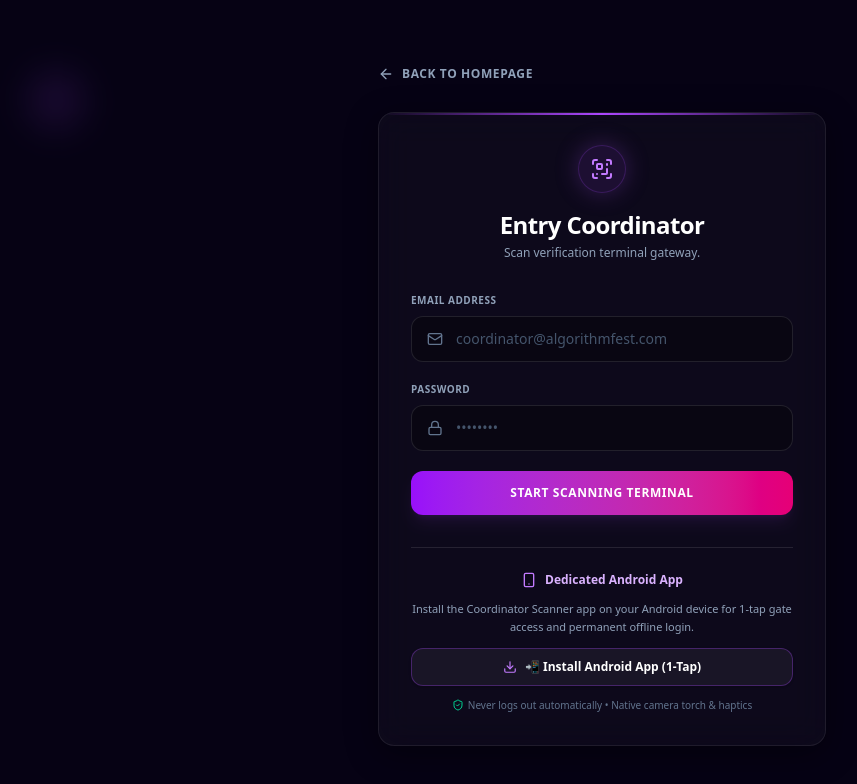
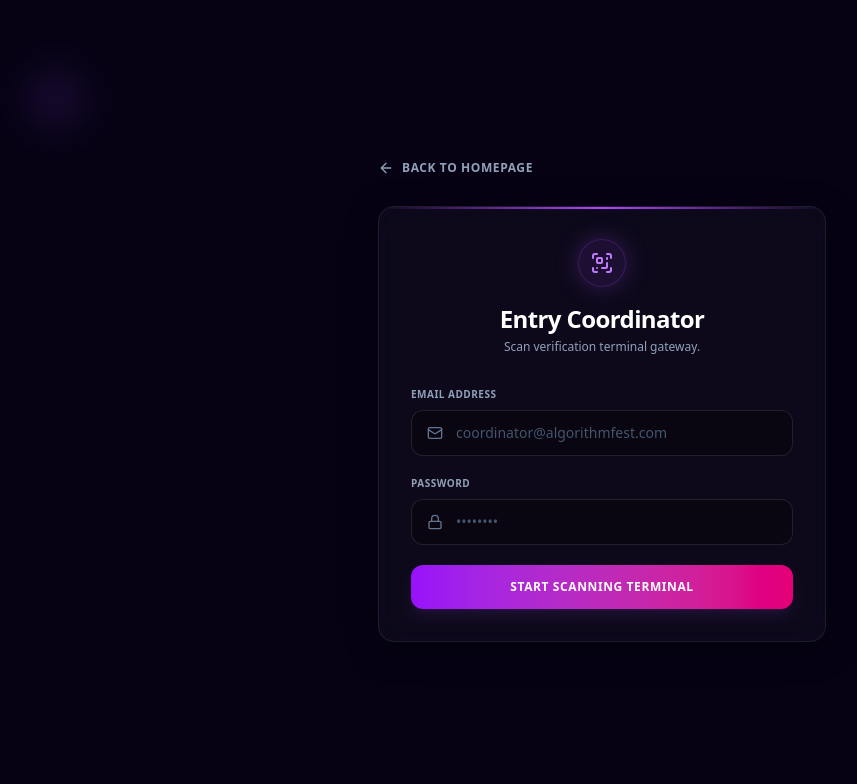
Before and after one commit to bhanupratapkaushik31-hub/algo-rhythm-freshers, a Next.js app: page /coordinator/login in a window 1280 px wide. Shown: the top 784 px of the page, without its empty margins (38-895 px from the left). Built offline with nearby package versions, Linux system fonts and the light colour scheme; no server answers.

Commit message:
clean(coordinator): remove app install widget from login page

```diff
--- a/src/app/coordinator/login/page.tsx
+++ b/src/app/coordinator/login/page.tsx
@@ -10,10 +10,7 @@ import {
   Lock,
   Loader2,
   AlertTriangle,
-  ArrowLeft,
-  Smartphone,
-  Download,
-  ShieldCheck
+  ArrowLeft
 } from 'lucide-react';
 import Link from 'next/link';
 
@@ -24,39 +21,6 @@ export default function CoordinatorLogin() {
   const [password, setPassword] = useState('');
   const [loading, setLoading] = useState(false);
   const [error, setError] = useState<string | null>(null);
-  const [deferredPrompt, setDeferredPrompt] = useState<any>(null);
-  const [isInstalled, setIsInstalled] = useState(false);
-
-  // Listen for Android PWA Install Event
-  useEffect(() => {
-    const handler = (e: Event) => {
-      e.preventDefault();
-      setDeferredPrompt(e);
-    };
-
-    window.addEventListener('beforeinstallprompt', handler);
-    window.addEventListener('appinstalled', () => {
-      setIsInstalled(true);
-      setDeferredPrompt(null);
-    });
-
-    return () => {
-      window.removeEventListener('beforeinstallprompt', handler);
-    };
-  }, []);
-
-  const handleInstallApp = async () => {
-    if (deferredPrompt) {
-      deferredPrompt.prompt();
-      const choice = await deferredPrompt.userChoice;
-      if (choice.outcome === 'accepted') {
-        setIsInstalled(true);
-      }
-      setDeferredPrompt(null);
-    } else {
-      alert('To install directly on Android:\n1. Tap the 3 dots (⋮) in Chrome\n2. Select "Install app" or "Add to Home screen"\n3. Enjoy instant full-screen scanning without re-login!');
-    }
-  };
 
   // 1. If already logged in, redirect to scanner page
   useEffect(() => {
@@ -255,32 +219,6 @@ export default function CoordinatorLogin() {
           </button>
 
         </form>
-
-        {/* Android App Direct Install Section */}
-        <div className="mt-8 pt-6 border-t border-white/10 text-center space-y-3">
-          <div className="flex items-center justify-center gap-2 text-xs font-bold text-purple-300">
-            <Smartphone className="w-4 h-4 text-purple-400" />
-            <span>Dedicated Android App</span>
-          </div>
-
-          <p className="text-[11px] text-slate-400 leading-relaxed">
-            Install the Coordinator Scanner app on your Android device for 1-tap gate access and permanent offline login.
-          </p>
-
-          <button
-            type="button"
-            onClick={handleInstallApp}
-            className="w-full inline-flex justify-center items-center gap-2 px-4 py-2.5 bg-white/5 hover:bg-white/10 border border-purple-500/30 hover:border-purple-500/60 rounded-xl text-xs font-bold text-white transition-all cursor-pointer shadow-sm"
-          >
-            <Download className="w-3.5 h-3.5 text-purple-400" />
-            {isInstalled ? 'App Already Installed ✓' : '📲 Install Android App (1-Tap)'}
-          </button>
-
-          <div className="flex items-center justify-center gap-1 text-[10px] text-slate-500">
-            <ShieldCheck className="w-3 h-3 text-emerald-400" />
-            <span>Never logs out automatically &bull; Native camera torch & haptics</span>
-          </div>
-        </div>
       </motion.div>
     </div>
   );
```
